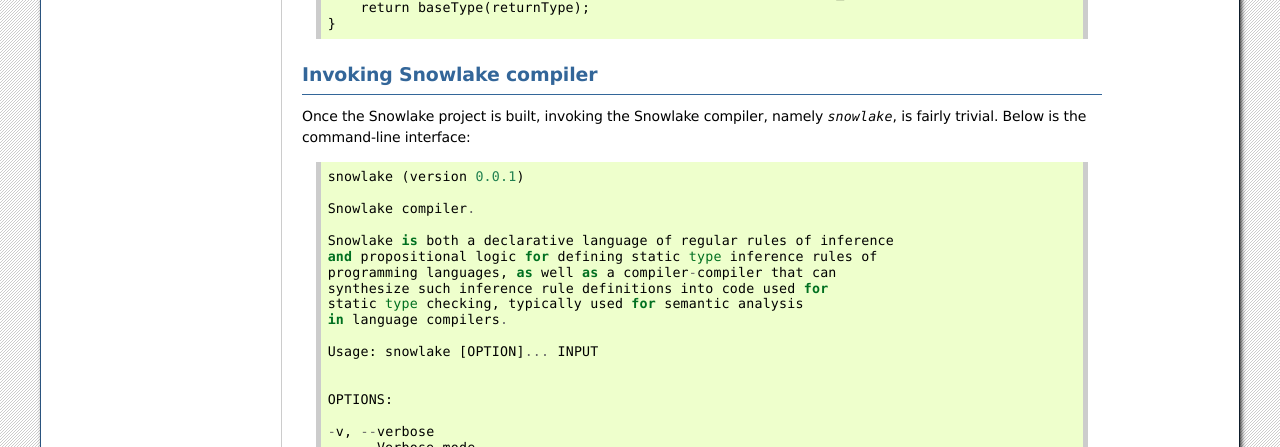
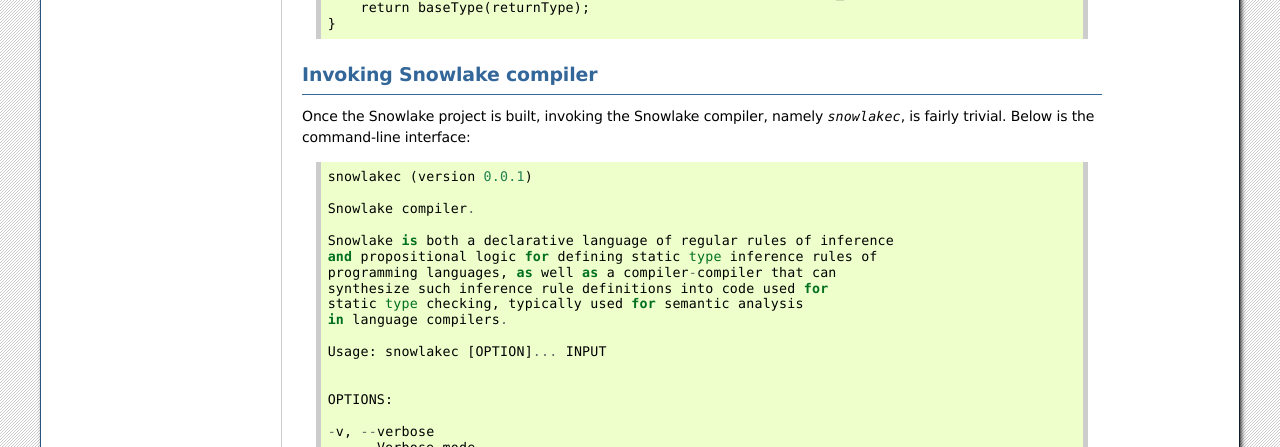
Before and after one commit to libcxx/Snowlake, a Sphinx documentation site: the page built from docs/source/tutorial.rst, in a window 1280 px wide and 900 px high, scrolled down 9980 px. Shown: the part 151-598 px from the top of the window. Built offline with Sphinx 7.4.7, drawn with Linux system fonts in a browser that asks for light colours.

Commit message:
Update snowlake compiler executable name to 'snowlakec' (#58)
Update snowlake compiler executable name to 'snowlakec'.

```diff
--- a/docs/source/tutorial.rst
+++ b/docs/source/tutorial.rst
@@ -628,7 +628,7 @@ command on the Snowlake compiler:
 
 ::
 
-    snowlake --errors --verbose --output ./ SampleProject.sl
+    snowlakec --errors --verbose --output ./ SampleProject.sl
 
 This will synthesize the C++ output into `SampleProjectTypeChecker.h` and
 `SampleProjectTypeChecker.cpp`. For the curious bunch, below is the
@@ -708,11 +708,11 @@ Invoking Snowlake compiler
 ##########################
 
 Once the Snowlake project is built, invoking the Snowlake compiler, namely
-`snowlake`, is fairly trivial. Below is the command-line interface:
+`snowlakec`, is fairly trivial. Below is the command-line interface:
 
 ::
 
-  snowlake (version 0.0.1)
+  snowlakec (version 0.0.1)
 
   Snowlake compiler.
 
@@ -723,7 +723,7 @@ Once the Snowlake project is built, invoking the Snowlake compiler, namely
   static type checking, typically used for semantic analysis
   in language compilers.
 
-  Usage: snowlake [OPTION]... INPUT
+  Usage: snowlakec [OPTION]... INPUT
 
 
   OPTIONS:
```
Also changed, not shown: 5 other files.
